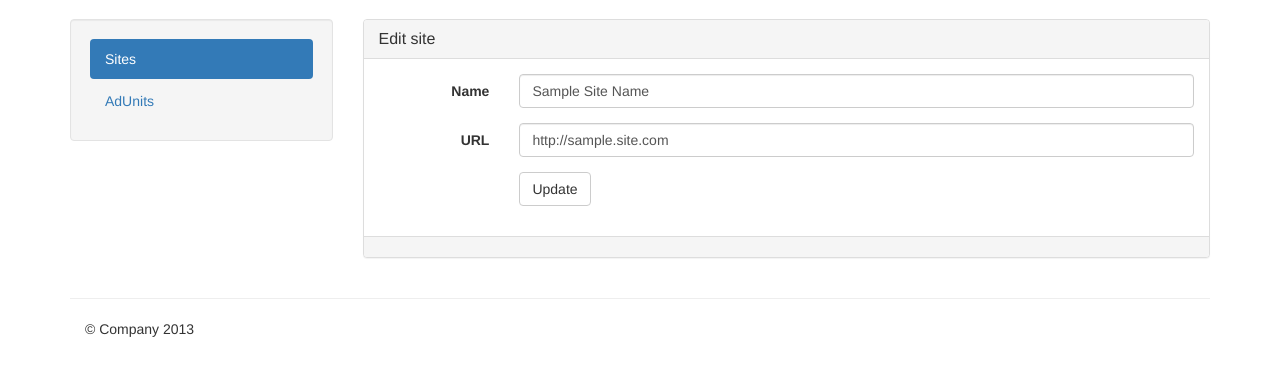
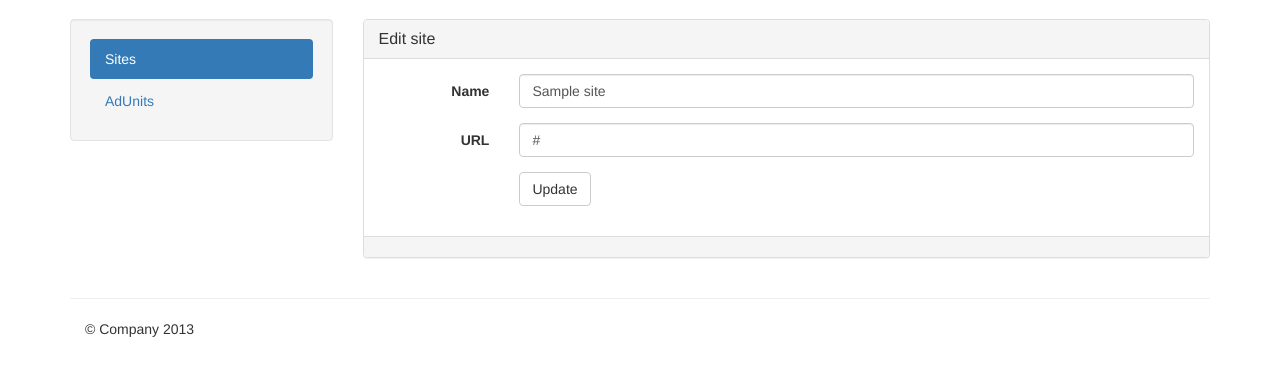
Before and after one commit to davidzhuang/opennative, a Django app: page /supply/sites/1/edit/ in a window 1280 px wide. Shown: the part 51-427 px from the top of the page. Run offline with Django 3.2, Linux system fonts and the light colour scheme; tables that the repository leaves empty hold one stand-in row (values such as "Sample post"); some libraries are stand-ins or nearby versions.

Commit message:
Addition of site_edit view function and template

```diff
--- a/supply/templates/supply/inventory.html
+++ b/supply/templates/supply/inventory.html
@@ -35,11 +35,11 @@
             <div class="table-responsive">
               <table class="table">
                 <tr>
-                  <th>Name</th><th>URL</th>
+                  <th>Name</th><th>URL</th><th>site_id</th>
                 </tr>
                 {% for site_entry in site_collection %}
                 <tr>
-                  <td><a href="{% url 'supply:site_edit' 1 %}">{{site_entry.name}}</a></td><td>{{site_entry.url}}</td>
+                  <td><a href="{% url 'supply:site_edit' site_entry.id %}">{{site_entry.name}}</a></td><td>{{site_entry.url}}</td><td>{{site_entry.id}}</td>
                 {% endfor %}
               </table>
             </div>
--- a/supply/templates/supply/site_edit.html
+++ b/supply/templates/supply/site_edit.html
@@ -28,18 +28,18 @@
               <h3 class="panel-title">Edit site</h3>
             </div>
             <div class="panel-body">
-              <form class="form-horizontal" role="form" action="{% url 'supply:site_edit' 1 %}" method="post">
+              <form class="form-horizontal" role="form" action="{% url 'supply:site_edit' site_id %}" method="post">
                 {% csrf_token %}
                 <div class="form-group">
                   <label for="inputSiteName" class="col-lg-2 control-label">Name</label>
                   <div class="col-lg-10">
-                    <input type="text" class="form-control" name="inputSiteName" value="Sample Site Name">
+                    <input type="text" class="form-control" name="site_name" value="{{ name }}">
                   </div>
                 </div>
                 <div class="form-group">
                   <label for="inputSiteURL" class="col-lg-2 control-label">URL</label>
                   <div class="col-lg-10">
-                    <input type="url" class="form-control" id="inputSiteURL" value="http://sample.site.com">
+                    <input type="url" class="form-control" name="site_URL" value="{{ url }}">
                   </div>
                 </div>
                 <div class="form-group">
--- a/supply/views.py
+++ b/supply/views.py
@@ -14,11 +14,8 @@ def index(request):
 
 def order_new(request):
     if request.method == 'POST':
-        print 'post\n'
         name_entry=request.POST.get('inputOrderName')
         company_entry=request.POST.get('inputCompany')
-        print 'name is: %s \n' % name_entry
-        print 'company is: %s \n' % company_entry
 
         if ( name_entry and company_entry):
             order = Order()
@@ -32,25 +29,18 @@ def order_new(request):
             order.save();
             return HttpResponseRedirect(reverse('supply:inventory'))
         else:
-            print 'invalid POST input\n'
             err_invalid_new_order_input = 'invalid new order input'
             return render(request, 'supply/order_new.html', {'errors':err_invalid_new_order_input, 'name':name_entry, 'company':company_entry})
     else:
         return render(request, 'supply/order_new.html', {})
 
 def order_edit(request, order_id):
-    print 'order_edit: order_id is: %s\n'%order_id
 
     order_to_edit = Order.objects.get(id=order_id)
 
-    print 'order_edit: order retrieved is: %s\n'%order_to_edit
-
     if request.method == 'POST':
-        print 'order_edit: post\n'
         name_entry=request.POST.get('inputOrderName')
         company_entry=request.POST.get('inputCompany')
-        print 'name is: %s \n' % name_entry
-        print 'company is: %s \n' % company_entry
 
         if ( name_entry and company_entry):
             order_to_edit.name = name_entry
@@ -59,30 +49,21 @@ def order_edit(request, order_id):
             order_to_edit.save();
             return HttpResponseRedirect(reverse('supply:index'))
         else:
-            print 'invalid POST input\n'
             err_invalid_new_order_input = 'Invalid order editing'
             return render(request, 'supply/order_edit.html', {'errors':err_invalid_new_order_input, 'name':name_entry, 'company':company_entry})
     else:
-        print 'order_edit: HTTP %s method \n'%request.method
-        print 'order_edit: HTTP GET, id is: %s\n'%order_id
-        print 'order_edit: HTTP GET, name is: %s\n'%order_to_edit.name
-        print 'order_edit: HTTP GET, company is: %s\n'%order_to_edit.company
         return render(request, 'supply/order_edit.html', {'id':order_id, 'name':order_to_edit.name, 'company':order_to_edit.company})
 
 def lines(request):
     all_order_items = Order.objects.all()
     all_line_items = LineItem.objects.all()
-    print '\n retrieved all orders and all lines from database\n'
-    print '\n all orders:\n', all_order_items
-    print '\n all line itmes:\n', all_line_items
 
     order_list = []
     line_item_list_by_order = []
 
     for order in all_order_items:
         line_item_list = []
-        print '_______________________________'
-        print 'order is %s\n'% order
+
         for line_item in all_line_items:
             if line_item.order == order:
                 line_item_list.append(line_item)
@@ -90,15 +71,9 @@ def lines(request):
                 #add order to order list if it has line items, and that it is the first line item
                 if len(line_item_list) == 1:
                     order_list.append(order)
-        print 'line item list built for order %s:\n'%order
-        print line_item_list
+
         if len(line_item_list) > 0:
             line_item_list_by_order.append(line_item_list)
-        print '_______________________________'
-    print 'line item list by order:\n'
-    print line_item_list_by_order
-    print 'order list:\n'
-    print order_list
 
     return render(request, "supply/lines.html", {'all_orders':order_list, 'line_item_list_by_order': line_item_list_by_order})
 
@@ -110,22 +85,16 @@ def line_edit(request, line_id):
 
 def inventory(request):
     all_sites = Site.objects.all()
-    print '\n retrieved all site data,trying to print\n'
-    for item in all_sites:
-        print item
+
     return render(request, "supply/inventory.html", {'site_collection': all_sites})
 
 def site_new(request):
-    print 'enter site_new\n'
 
     if request.method == 'POST':
-        print 'site_new: post\n'
 
         form = site_form(request.POST)
         if form.is_valid():
             cleaned_form = form.cleaned_data
-            print 'name is: %s \n' % cleaned_form['site_name']
-            print 'URL is: %s \n' % cleaned_form['site_URL']
 
             site_model = Site()
 
@@ -139,15 +108,35 @@ def site_new(request):
             return HttpResponseRedirect('/supply/inventory/')
 
         elif form.errors:
-            print 'POST form error %s' %form.errors
 
             return render(request, 'supply/site_new.html', {'form': form})    #form.errors accessed in view.py
     else:
-    	print 'site_new: not valid POST request, going back to site_new page\n'
         return render(request, 'supply/site_new.html')
 
 def site_edit(request, site_id):
-    return render(request, "supply/site_edit.html", {})
+
+    site_to_edit = Site.objects.get(id=site_id)
+
+    if request.method == 'POST':
+
+        form = site_form(request.POST)
+
+        if form.is_valid():
+            cleaned_form = form.cleaned_data
+
+            site_to_edit.name = cleaned_form['site_name']
+            site_to_edit.url = cleaned_form['site_URL']
+
+            site_to_edit.save()
+
+            return HttpResponseRedirect('/supply/inventory/')
+
+        else:
+            err_invalid_new_order_input = 'Invalid site editing'
+            return render(request, 'supply/site_edit.html', {'errors':err_invalid_new_order_input, 'site_id':site_id, 'name':site_to_edit.name, 'url':site_to_edit.url})
+    else:
+
+        return render(request, 'supply/site_edit.html', {'site_id':site_id, 'name':site_to_edit.name, 'url':site_to_edit.url})
 
 def adunits(request):
     return render(request, "supply/adunits.html", {})
```
